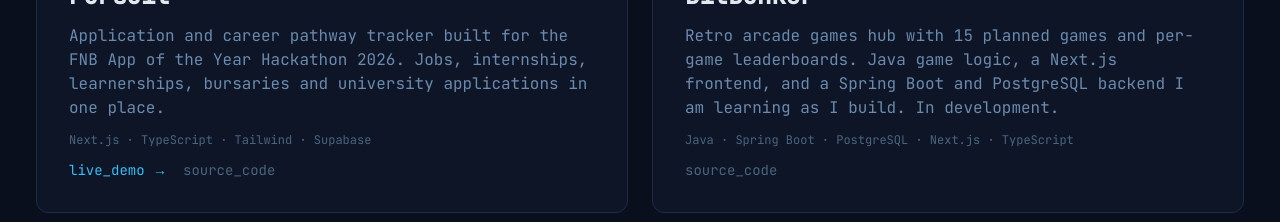
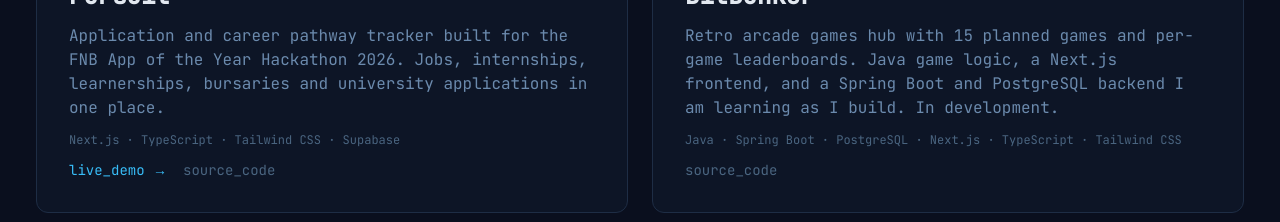
Before and after one commit to thatomakhusha/ThatoMakhushaPortfolio, a Next.js app: page / in a window 1280 px wide. Shown: the part 1220-1442 px from the top of the page. Built offline with nearby package versions, Linux system fonts and the light colour scheme.

Commit message:
styel(projects): fixed stack values for projects

```diff
--- a/src/components/Projects.tsx
+++ b/src/components/Projects.tsx
@@ -7,7 +7,7 @@ const PROJECTS: Project[] = [
     title: "Pursuit",
     description:
       "Application and career pathway tracker built for the FNB App of the Year Hackathon 2026. Jobs, internships, learnerships, bursaries and university applications in one place.",
-    stack: ["Next.js", "TypeScript", "Tailwind", "Supabase"],
+    stack: ["Next.js", "TypeScript", "Tailwind CSS", "Supabase"],
     image: "/projects/pursuit.png",
     demoUrl: "https://pursuit-brown-ten.vercel.app/",
     codeUrl: "https://github.com/thatomakhusha/pursuit",
@@ -17,7 +17,7 @@ const PROJECTS: Project[] = [
     title: "BitBunker",
     description:
       "Retro arcade games hub with 15 planned games and per-game leaderboards. Java game logic, a Next.js frontend, and a Spring Boot and PostgreSQL backend I am learning as I build. In development.",
-    stack: ["Java", "Spring Boot", "PostgreSQL", "Next.js", "TypeScript"],
+    stack: ["Java", "Spring Boot", "PostgreSQL", "Next.js", "TypeScript", "Tailwind CSS"],
     image: "/projects/bitbunker.png",
     codeUrl: "https://github.com/thatomakhusha/bitbunker",
   },
```
